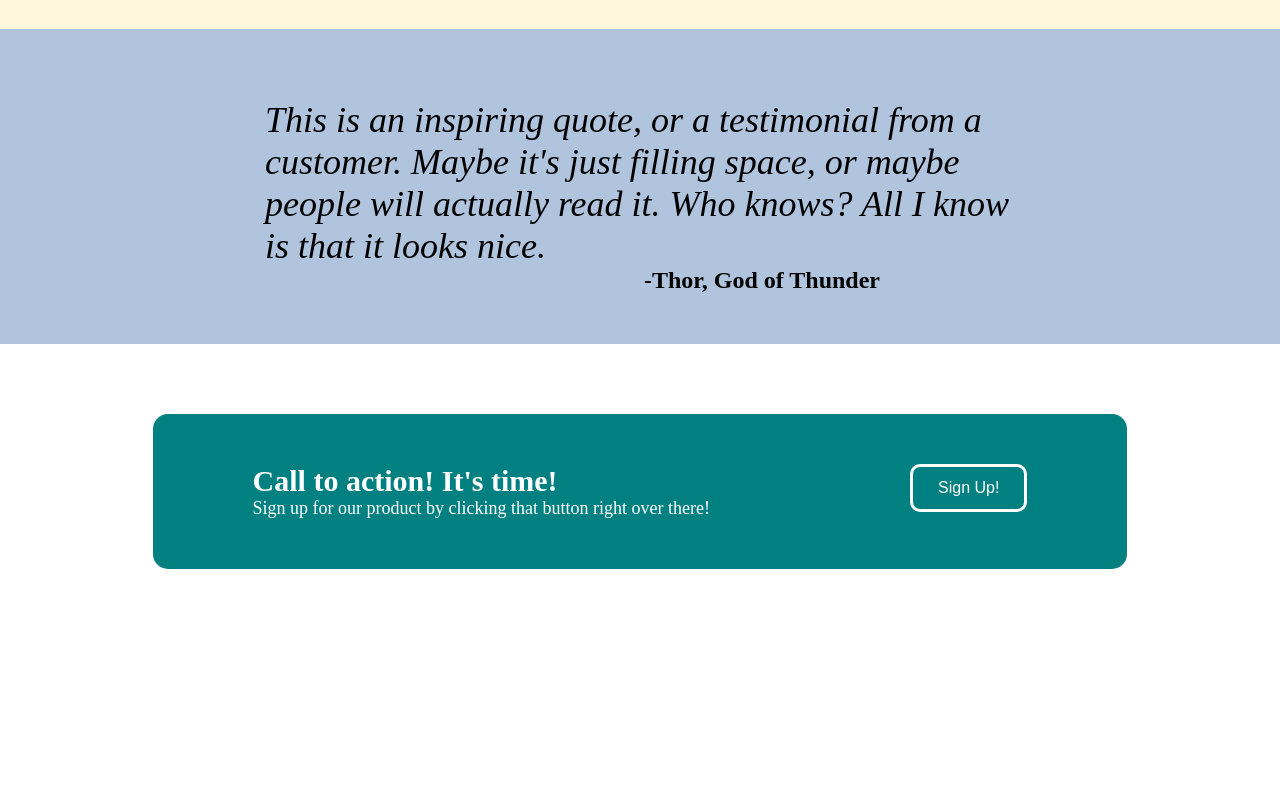
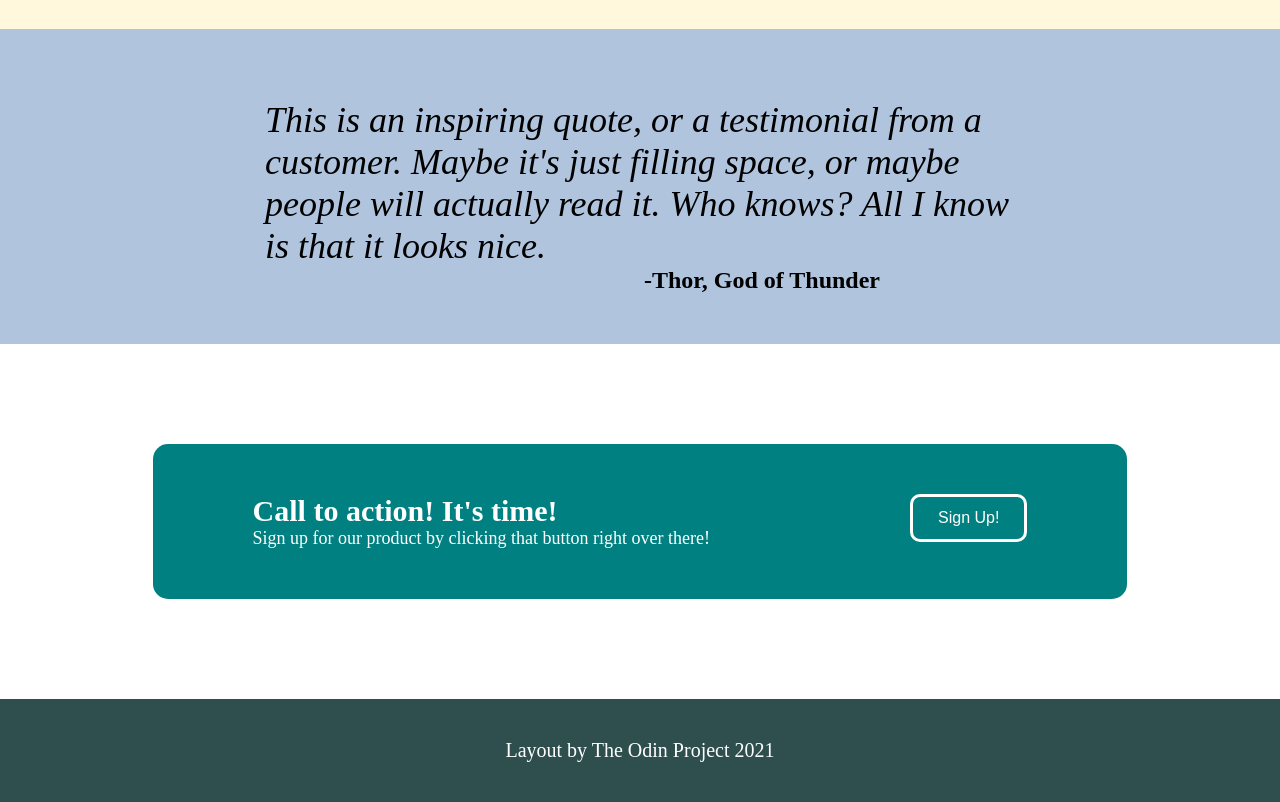
Before and after one commit to rmahoney89/Odin-LandingPage, a plain HTML site: page index.html in a window 1280 px wide. Shown: the part 983-1785 px from the top of the page. Before the commit the page ends 1622 px from the top, so only its background shows below. Drawn offline with Linux system fonts and the light colour scheme.

Commit message:
add footer to index.html and styles.css Add image info to README.txt

```diff
--- a/index.html
+++ b/index.html
@@ -65,6 +65,10 @@
                 </div>
             </div>
         </section>
+
+        <footer>
+            <div class="footer">Layout by The Odin Project 2021</div>
+        </footer>
     </body>
 
 
--- a/styles.css
+++ b/styles.css
@@ -179,8 +179,8 @@ h2 {
     margin-left: auto;
     margin-right: auto;
     justify-content: center;
-    margin-top: 70px;
-    margin-bottom: 70px;
+    margin-top: 100px;
+    margin-bottom: 100px;
     border-radius: 15px;
 }
 
@@ -223,3 +223,14 @@ h3 {
     color: white;
     font-size: 30px;
 }
+
+footer {
+    color: white;
+    background-color: darkslategray;
+    font-size: 20px;
+}
+
+.footer {
+    padding: 40px;
+    text-align: center;
+}
```
Also changed, not shown: README.txt.
